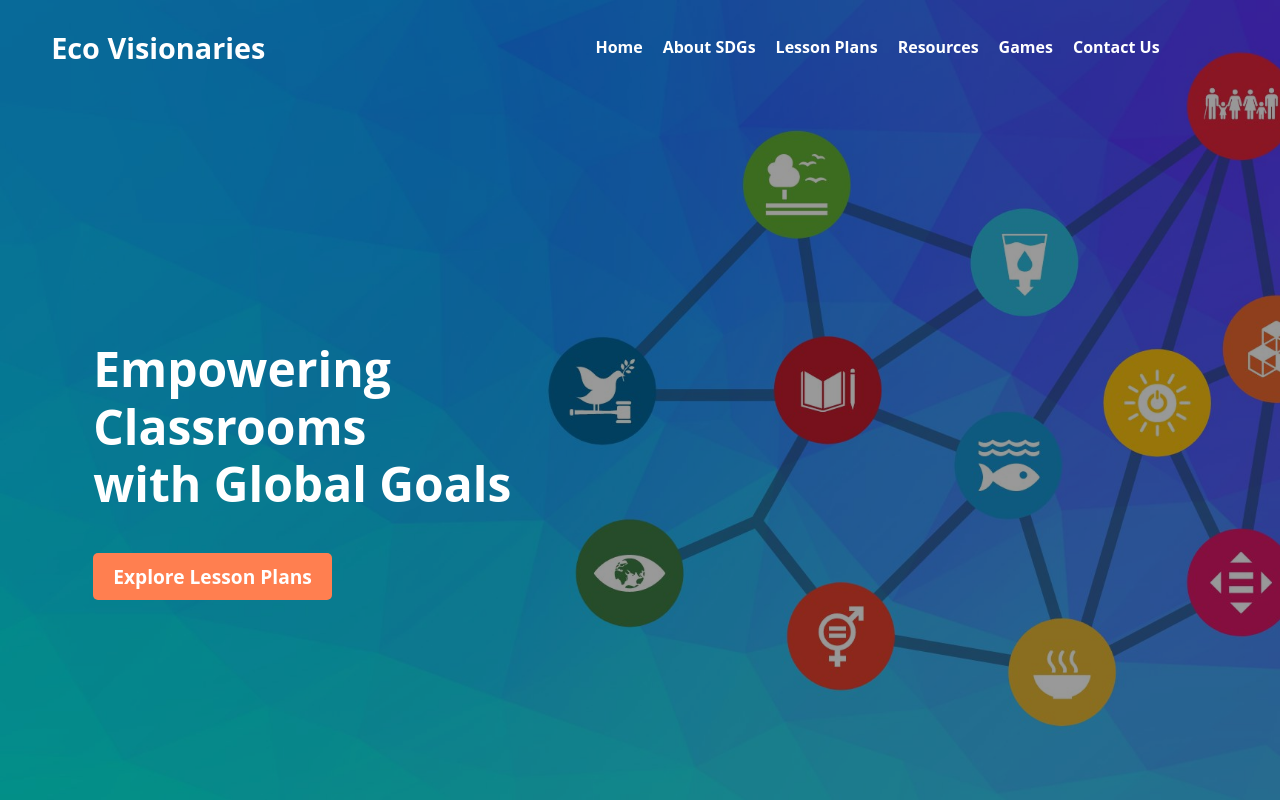
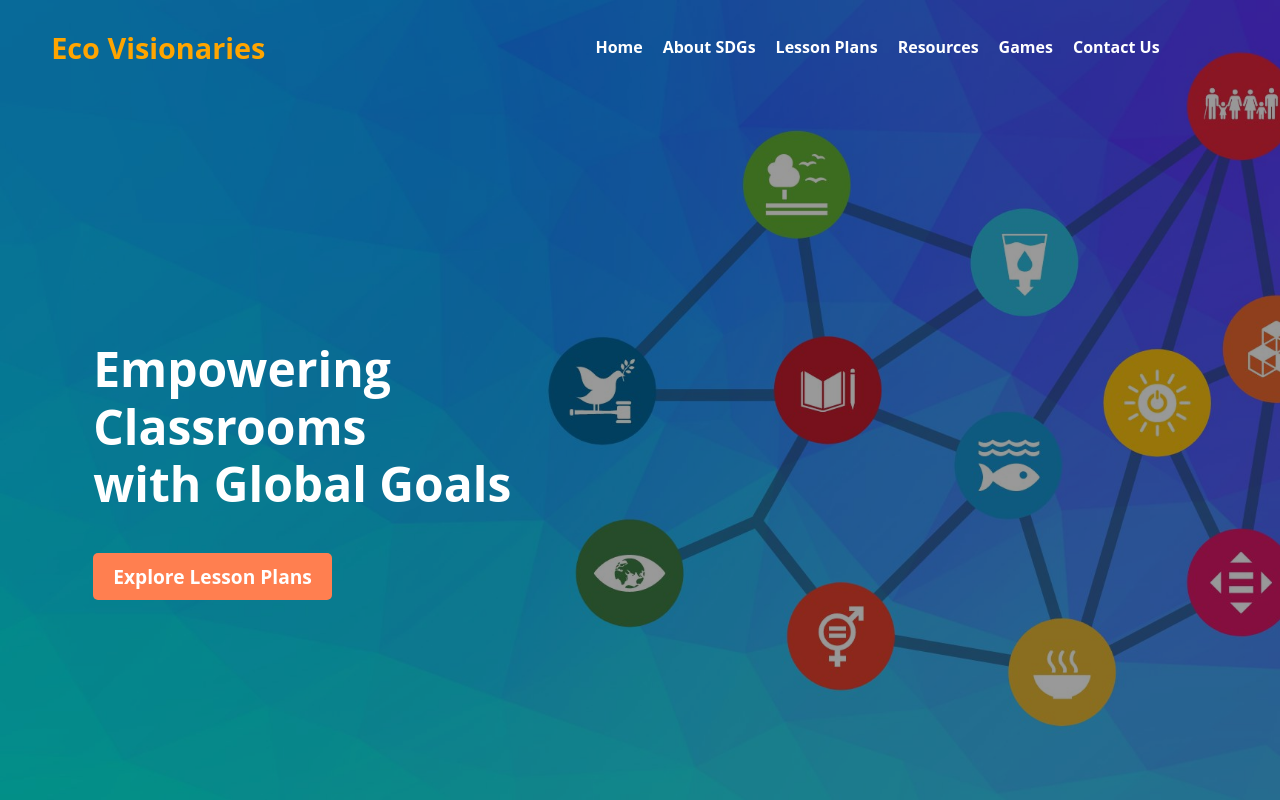
Before and after one commit to Surafel-Lema/The-Visionaries, a plain HTML site: page index.html in a window 1280 px wide. Shown: the top 800 px of the page. Drawn offline with Linux system fonts and the light colour scheme.

Commit message:
Update styles.css

```diff
--- a/styles.css
+++ b/styles.css
@@ -31,7 +31,7 @@ body {
 .logo {
     font-size: 1.8rem;
     font-weight: bold;
-    color: white;
+    color: orange;
     margin-right: 270px;
 }
 
```
